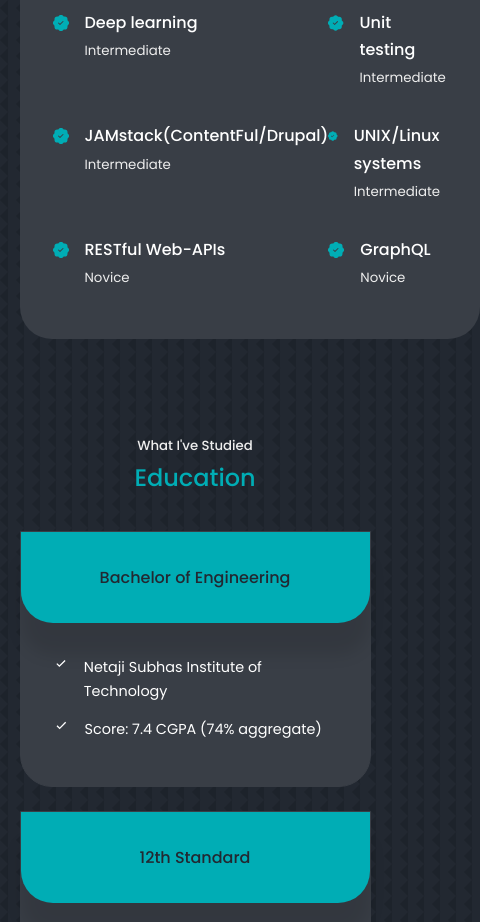
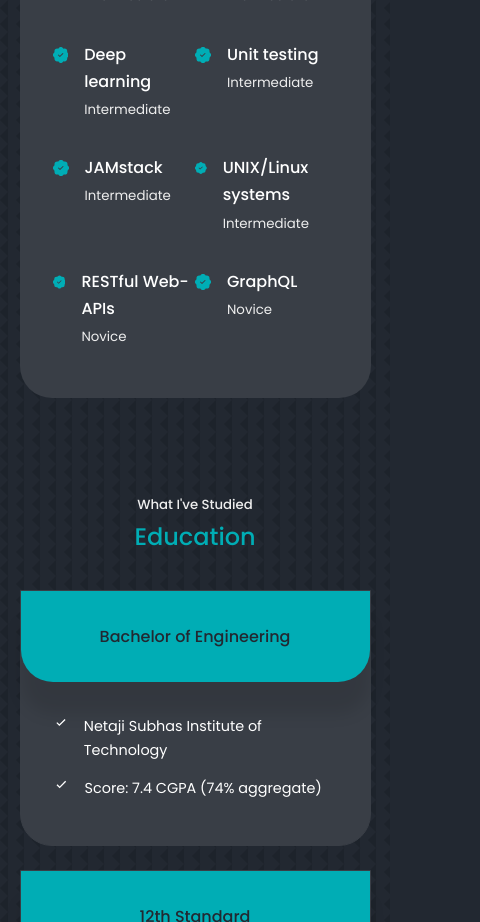
Before and after one commit to imshambles/portfolio, a React (Create React App) app: page / in a window 390 px wide. Shown: the part 2960-3882 px from the top of the page, 480 px wide, since content can reach past the window. Built offline with nearby package versions, Linux system fonts and the light colour scheme.

Commit message:
mobile responsivenes fixed

```diff
--- a/src/components/experience/Experience.jsx
+++ b/src/components/experience/Experience.jsx
@@ -118,7 +118,7 @@ const Experience = () => {
             <article className="experience_details">
               <BsPatchCheckFill className="experience_details-icons" />
               <div>
-                <h4>JAMstack(ContentFul/Drupal)</h4>
+                <h4>JAMstack</h4>
                 <small className="text-light">Intermediate</small>
               </div>
             </article>
```
